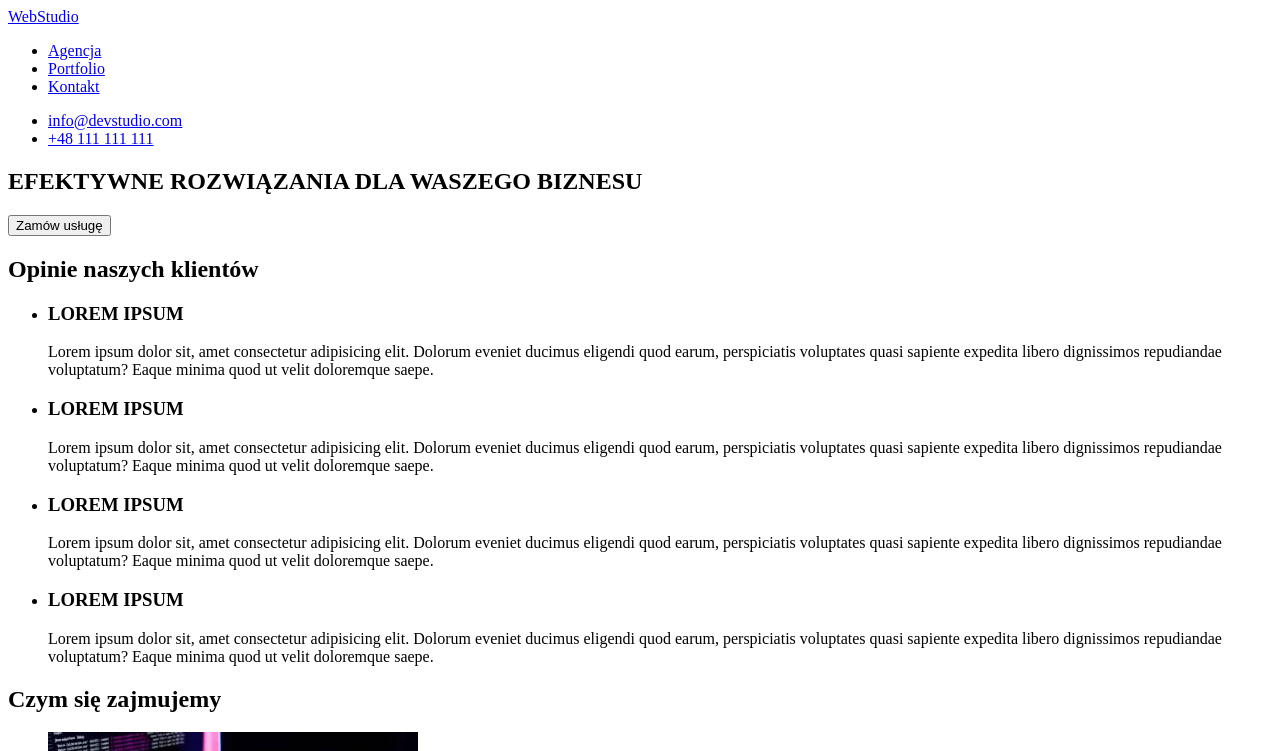
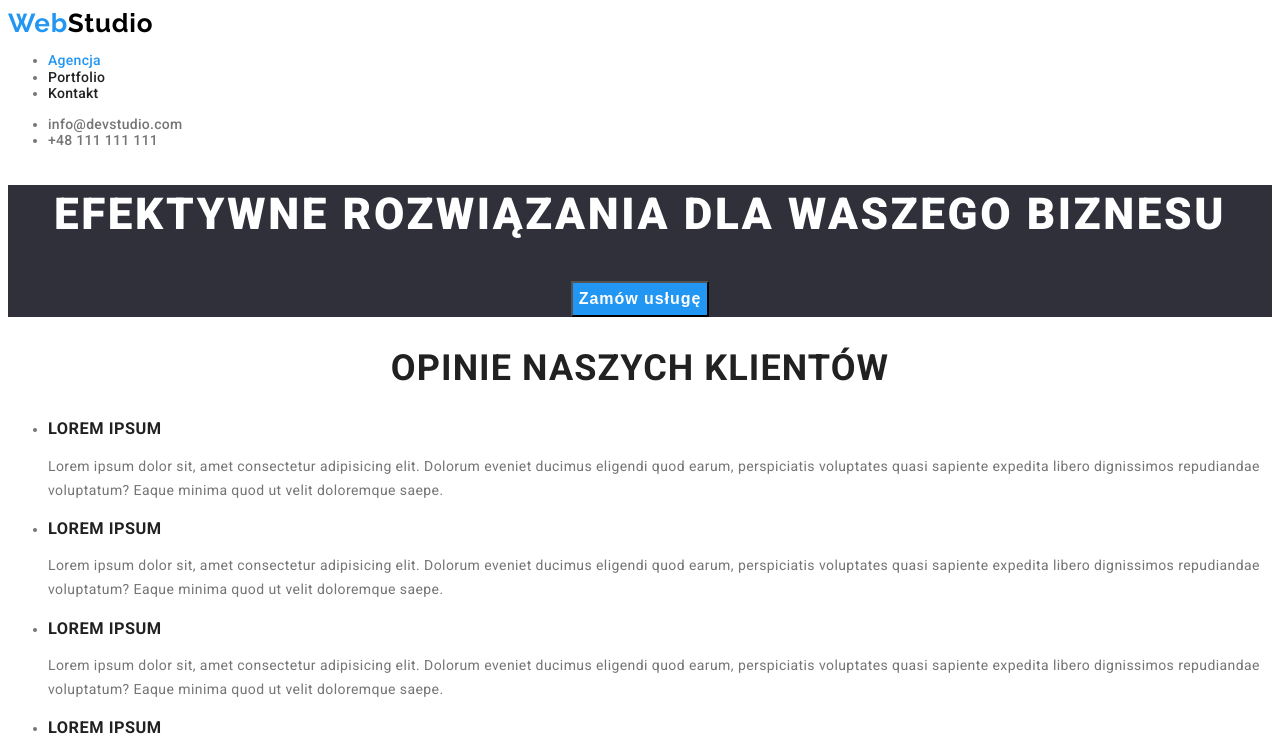
Before and after one commit to rafallakomiec/goit-markup-hw-02, a plain HTML site: page index.html in a window 1280 px wide. Both pictures are taken after a click on the link "Agencja". Shown: the top 751 px of the page. Drawn offline with Linux system fonts and the light colour scheme.

Commit message:
HW complete

```diff
--- a/css/styles.css
+++ b/css/styles.css
@@ -0,0 +1,248 @@
+:root {
+  /* Common */
+
+  --logo-firsthalf-color: #2196f3; /* color of first portion of site logo */
+  --logo-color: #000000; /* basic color of site logo */
+  --ft-logo-color: #ffffff; /* basic color of site logo in footer */
+  --nav-link-color: #212121; /* color of navigation links */
+  --nav-link-active-color: #2196f3; /* color of hovered over navigation link or to current subpage */
+  --header-contact-txt-color: #757575; /* color of header contact info */
+  --header-contact-txt-active-color: #2196f3; /* color of hovered over contact in header */
+  --bg-color: #ffffff; /* webpage background color */
+  --heading-color: #212121; /* h tags color */
+  --txt-color: #757575; /* p tags color */
+  --ft-bg-color: #2f303a; /* footer background color */
+  --ft-txt-color: #ffffff; /* footer text color*/
+  --ft-link-color: #ffffff96; /* footer link color */
+  --ft-link-active-color: #ffffffff; /* color of hovered over footer link */
+
+  /* Index */
+
+  --banner-bg-color: #2f303a; /* banner background color */
+  --banner-txt-color: #ffffff; /* banner text color */
+  --banner-button-bg-color: #2196f3; /* nonactive banner button background color */
+  --banner-button-bg-active-color: #f5f4fa; /* active banner button background color */
+  --banner-button-txt-color: #ffffff; /* nonactive banner button text color */
+  --banner-button-txt-active-color: #212121; /* active banner button text color */
+  --team-section-bg-color: #f5f4fa; /* team section background color */
+  --member-card-bg-color: #ffffff; /* team member card background color */
+
+  /* Portfolio */
+
+  --filter-button-bg-color: #f5f4fa; /* nonactive filter button background color */
+  --filter-button-bg-active-color: #2196f3; /* active filter button background color */
+  --filter-button-txt-color: #212121; /* nonactive filter button text color */
+  --filter-button-txt-active-color: #ffffff; /* active filter button text color */
+  --projects-section-bg-color: #ffffff; /* projects section background color */
+  --project-card-bg-color: #ffffff; /* project card background color */
+}
+
+/* COMMON */
+
+body {
+  background-color: var(--bg-color);
+  color: var(--txt-color);
+  font-family: Roboto, sans-serif;
+  font-size: 14px;
+  line-height: 1.17;
+}
+
+.logo {
+  color: var(--logo-color);
+  font-family: Raleway, sans-serif;
+  font-size: 26px;
+  font-weight: 700;
+  letter-spacing: 0.03em;
+  text-decoration: none;
+}
+
+.logo-firsthalf {
+  color: var(--logo-firsthalf-color);
+}
+
+.nav-link {
+  color: var(--nav-link-color);
+  font-weight: 500;
+  letter-spacing: 0.02em;
+  text-decoration: none;
+}
+
+.nav-link:hover,
+.nav-link:focus,
+.nav-link:active {
+  color: var(--nav-link-active-color);
+}
+
+.header-contact {
+  color: var(--header-contact-txt-color);
+  font-weight: 500;
+  letter-spacing: 0.02em;
+  text-decoration: none;
+}
+
+.header-contact:hover,
+.header-contact:focus,
+.header-contact:active {
+  color: var(--header-contact-txt-active-color);
+}
+
+.footer {
+  background-color: var(--ft-bg-color);
+  color: var(--ft-txt-color);
+  line-height: 1.71;
+  letter-spacing: 0.03em;
+}
+
+.footer address {
+  font-style: normal;
+}
+
+.footer a {
+  color: var(--ft-link-color);
+  text-decoration: none;
+}
+
+.footer a:hover,
+.footer a:focus,
+.footer a:active {
+  color: var(--ft-link-active-color);
+  text-decoration: underline;
+}
+
+.footer .logo {
+  color: var(--ft-logo-color);
+}
+.footer .logo:hover {
+  text-decoration: none;
+}
+
+/* INDEX */
+
+.banner {
+  background-color: var(--banner-bg-color);
+  text-align: center;
+}
+
+.banner h1 {
+  color: var(--banner-txt-color);
+  text-align: center;
+  font-size: 44px;
+  text-transform: uppercase;
+  font-weight: 900;
+  line-height: 1.36;
+  letter-spacing: 0.06em;
+}
+
+.banner-button {
+  background-color: var(--banner-button-bg-color);
+  color: var(--banner-button-txt-color);
+  text-align: center;
+  font-size: 16px;
+  font-weight: 700;
+  line-height: 1.88;
+  letter-spacing: 0.06em;
+  cursor: pointer;
+}
+
+.banner-button:hover,
+.banner-button:focus {
+  background-color: var(--banner-button-bg-active-color);
+  color: var(--banner-button-txt-active-color);
+}
+
+.opinions h2,
+.our-services h2,
+.team h2 {
+  text-align: center;
+  text-transform: uppercase;
+  color: var(--heading-color);
+  font-size: 36px;
+  font-weight: 700;
+  letter-spacing: 0.03em;
+}
+
+.opinions h3 {
+  text-transform: uppercase;
+  color: var(--heading-color);
+  font-weight: 700;
+  letter-spacing: 0.03em;
+}
+
+.opinions p {
+  line-height: 1.71;
+  letter-spacing: 0.03em;
+}
+
+.team {
+  background-color: var(--team-section-bg-color);
+  font-size: 16px;
+  letter-spacing: 0.03em;
+}
+
+.team h3 {
+  color: var(--heading-color);
+  font-size: 16px;
+  font-weight: 500;
+  letter-spacing: 0.03em;
+}
+
+.team li {
+  background-color: var(--member-card-bg-color);
+}
+
+/* PORTFOLIO */
+
+.projects-head-filters h1 {
+  color: var(--heading-color);
+  text-align: center;
+  font-size: 44px;
+  text-transform: uppercase;
+  font-weight: 900;
+  line-height: 1.36;
+  letter-spacing: 0.06em;
+}
+
+.projects-head-filters h2 {
+  text-align: center;
+  text-transform: uppercase;
+  color: var(--heading-color);
+  font-size: 36px;
+  font-weight: 700;
+  letter-spacing: 0.03em;
+}
+
+.projects-head-filters button {
+  background-color: var(--filter-button-bg-color);
+  color: var(--filter-button-txt-color);
+  text-align: center;
+  font-size: 16px;
+  font-weight: 500;
+  line-height: 1.63;
+  letter-spacing: 0.03em;
+  cursor: pointer;
+}
+
+.projects-head-filters button:hover,
+.projects-head-filters button:focus {
+  background-color: var(--filter-button-bg-active-color);
+  color: var(--filter-button-txt-active-color);
+}
+
+.projects-list {
+  background-color: var(--projects-section-bg-color);
+  font-size: 16px;
+  line-height: 1.88;
+  letter-spacing: 0.03em;
+}
+
+.projects-list li {
+  background-color: var(--project-card-bg-color);
+}
+
+.projects-list h3 {
+  color: var(--heading-color);
+  font-size: 18px;
+  font-weight: 700;
+  line-height: 2;
+  letter-spacing: 0.06em;
+}
--- a/index.html
+++ b/index.html
@@ -16,28 +16,28 @@
   <body>
     <header>
       <nav>
-        <a href="./index.html"><span>Web</span><span>Studio</span></a>
+        <a href="./index.html" class="logo"><span class="logo-firsthalf">Web</span>Studio</a>
         <ul>
-          <li><a href="#">Agencja</a></li>
-          <li><a href="./portfolio.html">Portfolio</a></li>
-          <li><a href="#">Kontakt</a></li>
+          <li><a href="#" class="nav-link">Agencja</a></li>
+          <li><a href="./portfolio.html" class="nav-link">Portfolio</a></li>
+          <li><a href="#" class="nav-link">Kontakt</a></li>
         </ul>
       </nav>
       <ul>
-        <li><a href="mailto:info@devstudio.com">info@devstudio.com</a></li>
-        <li><a href="tel:+48111111111">+48 111 111 111</a></li>
+        <li><a href="mailto:info@devstudio.com" class="header-contact">info@devstudio.com</a></li>
+        <li><a href="tel:+48111111111" class="header-contact">+48 111 111 111</a></li>
       </ul>
     </header>
     <main>
-      <section>
-        <h1>EFEKTYWNE ROZWIĄZANIA DLA WASZEGO BIZNESU</h1>
-        <button type="button">Zamów usługę</button>
+      <section class="banner">
+        <h1>Efektywne rozwiązania dla Waszego biznesu</h1>
+        <button type="button" class="banner-button">Zamów usługę</button>
       </section>
-      <section>
+      <section class="opinions">
         <h2>Opinie naszych klientów</h2>
         <ul>
           <li>
-            <h3>LOREM IPSUM</h3>
+            <h3>Lorem ipsum</h3>
             <p>
               Lorem ipsum dolor sit, amet consectetur adipisicing elit. Dolorum eveniet ducimus
               eligendi quod earum, perspiciatis voluptates quasi sapiente expedita libero
@@ -45,7 +45,7 @@
             </p>
           </li>
           <li>
-            <h3>LOREM IPSUM</h3>
+            <h3>Lorem ipsum</h3>
             <p>
               Lorem ipsum dolor sit, amet consectetur adipisicing elit. Dolorum eveniet ducimus
               eligendi quod earum, perspiciatis voluptates quasi sapiente expedita libero
@@ -53,7 +53,7 @@
             </p>
           </li>
           <li>
-            <h3>LOREM IPSUM</h3>
+            <h3>Lorem ipsum</h3>
             <p>
               Lorem ipsum dolor sit, amet consectetur adipisicing elit. Dolorum eveniet ducimus
               eligendi quod earum, perspiciatis voluptates quasi sapiente expedita libero
@@ -61,7 +61,7 @@
             </p>
           </li>
           <li>
-            <h3>LOREM IPSUM</h3>
+            <h3>Lorem ipsum</h3>
             <p>
               Lorem ipsum dolor sit, amet consectetur adipisicing elit. Dolorum eveniet ducimus
               eligendi quod earum, perspiciatis voluptates quasi sapiente expedita libero
@@ -70,7 +70,7 @@
           </li>
         </ul>
       </section>
-      <section>
+      <section class="our-services">
         <h2>Czym się zajmujemy</h2>
         <ul>
           <li>
@@ -84,7 +84,7 @@
           </li>
         </ul>
       </section>
-      <section>
+      <section class="team">
         <h2>Nasz zespół</h2>
         <ul>
           <li>
@@ -110,8 +110,8 @@
         </ul>
       </section>
     </main>
-    <footer>
-      <a href="./index.html"><span>Web</span><span>Studio</span></a>
+    <footer class="footer">
+      <a href="./index.html" class="logo"><span class="logo-firsthalf">Web</span>Studio</a>
       <address>
         m. Warszawa, Aleje Jerozolimskie 21
         <ul>
```
Also changed, not shown: portfolio.html (+10 -10 lines).
